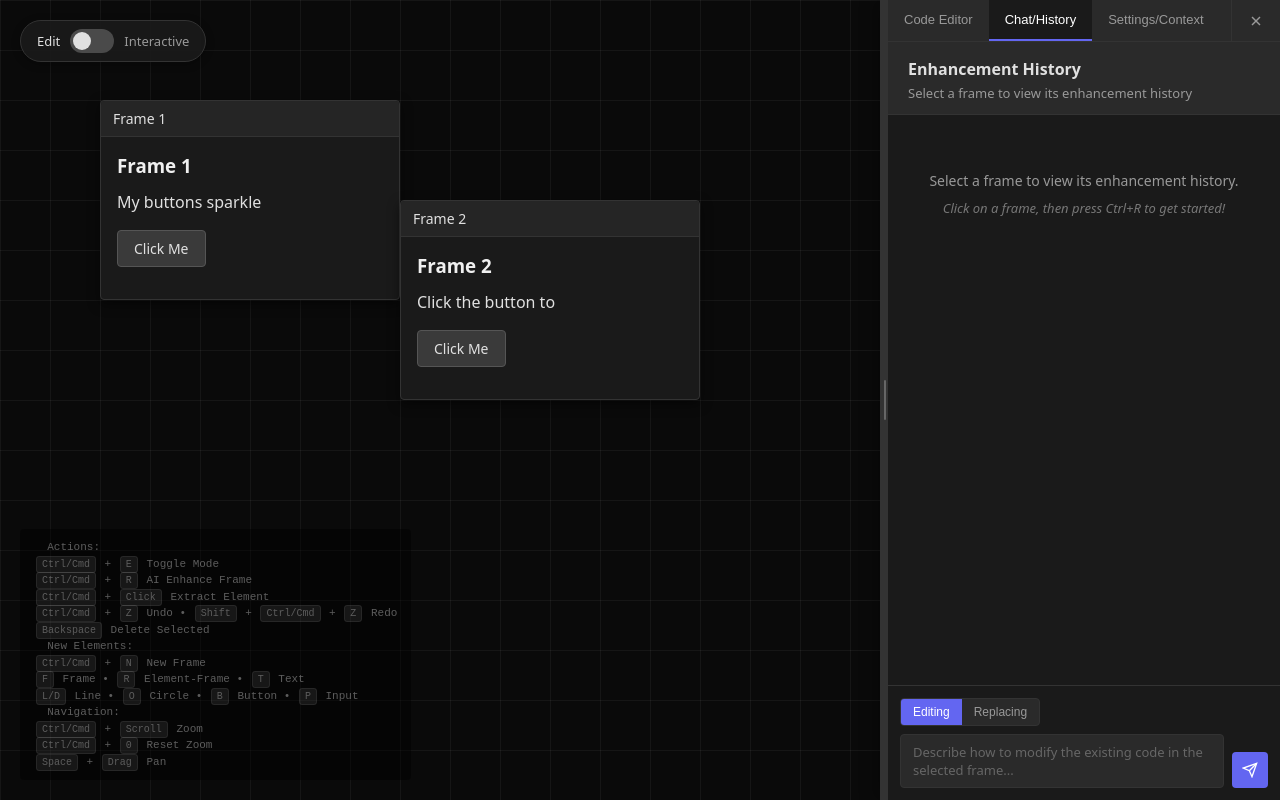
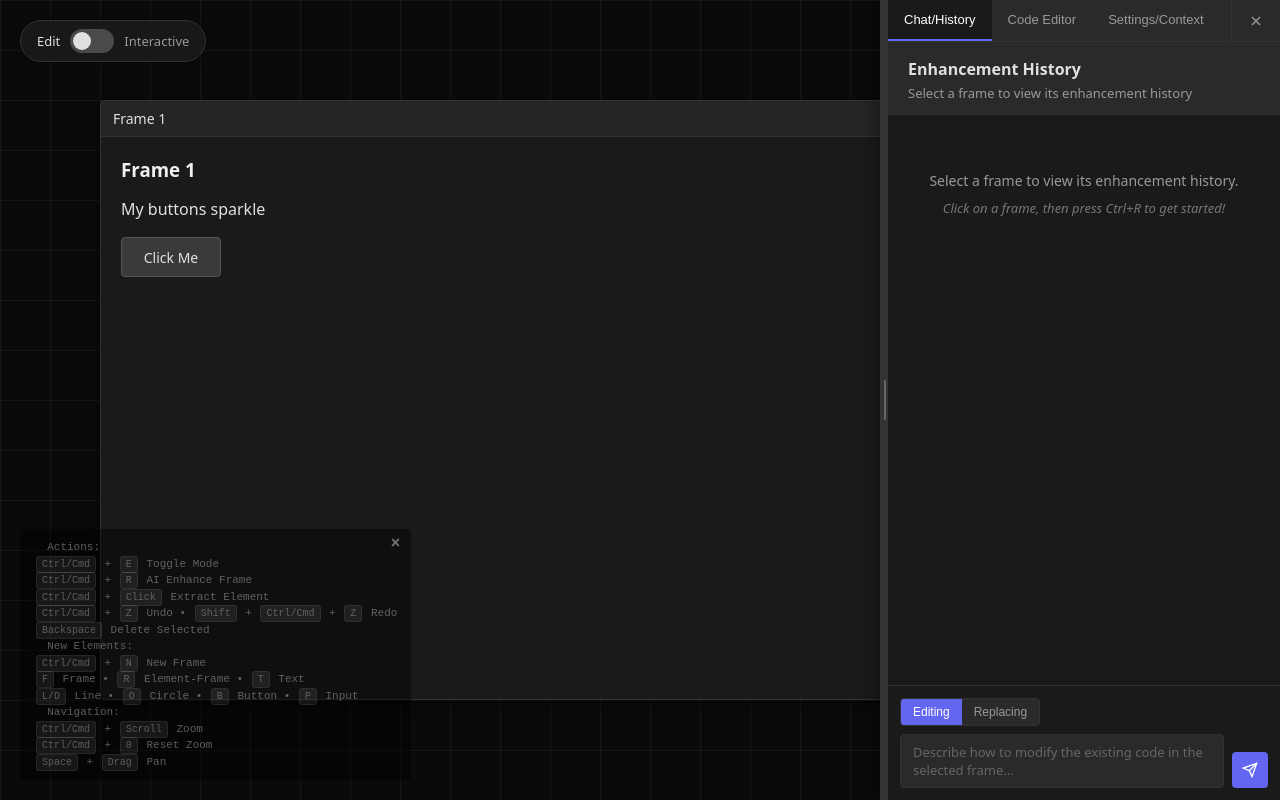
Before and after one commit to TroyRobinson/Canvas-Editor, a plain HTML site: page index.html in a window 1280 px wide. Drawn offline with Linux system fonts and the light colour scheme.

Commit message:
Various Layout Fixes: Side Pane defaults, Click switching, Default Canvas, etc.

```diff
--- a/index.html
+++ b/index.html
@@ -126,6 +126,7 @@
 
     <div id="zoom-indicator"></div>
     <div id="help-text">
+        <button id="help-close-btn" title="Close Help">×</button>
         <p>&nbsp; Actions:</p>
         <kbd>Ctrl/Cmd</kbd> + <kbd>E</kbd> Toggle Mode<br>
         <kbd>Ctrl/Cmd</kbd> + <kbd>R</kbd> AI Enhance Frame<br>
@@ -165,8 +166,8 @@
     <script src="js/llm-prompt.js"></script>
     <script src="js/llm-manager.js"></script>
     <script src="js/right-pane-manager.js"></script>
+    <script src="js/chat-history-tab.js"></script>
     <script src="js/code-editor.js"></script>
-    <script src="js/chat-history-tab.js"></script>
     <script src="js/settings-context-tab.js"></script>
     <script src="js/app.js"></script>
 </body>
--- a/js/app.js
+++ b/js/app.js
@@ -95,9 +95,18 @@ window.addEventListener('load', () => {
         window.canvasMode.createToggleUI();
     }
 
-    // Show Chat/History tab on app load
+    // Show Chat/History tab on app load (behave as if user clicked it)
     if (window.rightPaneManager) {
-        window.rightPaneManager.switchToTab('chat-history');
+        window.rightPaneManager.switchToTab('chat-history', { userInitiated: true });
+    }
+
+    // Setup help close button
+    const helpCloseBtn = document.getElementById('help-close-btn');
+    const helpText = document.getElementById('help-text');
+    if (helpCloseBtn && helpText) {
+        helpCloseBtn.addEventListener('click', () => {
+            helpText.style.display = 'none';
+        });
     }
 
     // Add keyboard shortcut to create new frames
--- a/js/canvas.js
+++ b/js/canvas.js
@@ -5,7 +5,6 @@ let highestZIndex = 1;
 // Create initial frames
 function initializeCanvas() {
     createFrame(100, 100, 'Frame 1');
-    createFrame(400, 200, 'Frame 2');
 
     // Ensure all existing elements have IDs for undo tracking
     setTimeout(() => {
--- a/js/code-editor.js
+++ b/js/code-editor.js
@@ -237,20 +237,14 @@
                 // Switch to HTML mode when selecting an element
                 switchMode('html');
                 setSelectedElement(element);
-                // Only switch to code editor tab if panel is visible and auto-switching is allowed
-                if (window.rightPaneManager.isVisible() && window.rightPaneManager.canAutoSwitch('code-editor')) {
-                    window.rightPaneManager.switchToTab('code-editor');
-                }
+                // Don't auto-switch to code editor tab - let user choose their preferred tab
             }
         } else if (selectedElements.length > 1) {
             // Multiple selection - show combined code or a summary
             // Switch to HTML mode for multiple selection
             switchMode('html');
             setMultipleSelection(selectedElements);
-            // Only switch to code editor tab if panel is visible and auto-switching is allowed
-            if (window.rightPaneManager.isVisible() && window.rightPaneManager.canAutoSwitch('code-editor')) {
-                window.rightPaneManager.switchToTab('code-editor');
-            }
+            // Don't auto-switch to code editor tab - let user choose their preferred tab
         } else {
             // No selection
             clearSelection();
--- a/js/frame.js
+++ b/js/frame.js
@@ -5,8 +5,8 @@ function createFrame(x, y, title) {
     frame.id = `frame-${frameCounter}`;
     frame.style.left = x + 'px';
     frame.style.top = y + 'px';
-    frame.style.width = '300px';
-    frame.style.height = '200px';
+    frame.style.width = '800px';
+    frame.style.height = '600px';
 
     const titleBar = document.createElement('div');
     titleBar.className = 'frame-title';
@@ -18,9 +18,9 @@ function createFrame(x, y, title) {
     // Add initial content
     if (frameCounter === 1) {
         content.innerHTML = `
-            <h3 id="frame-${frameCounter}-heading">Frame ${frameCounter}</h3>
-            <p id="frame-${frameCounter}-text">My buttons sparkle</p>
-            <button id="frame-${frameCounter}-button">
+            <h3 id="frame-${frameCounter}-heading" class="free-floating" style="position: absolute; left: 20px; top: 20px; width: 200px;">Frame ${frameCounter}</h3>
+            <p id="frame-${frameCounter}-text" class="free-floating" style="position: absolute; left: 20px; top: 60px; width: 200px;">My buttons sparkle</p>
+            <button id="frame-${frameCounter}-button" class="free-floating" style="position: absolute; left: 20px; top: 100px; width: 100px; height: 40px;">
                 Click Me
             </button>
             <style>
@@ -99,11 +99,18 @@ function createFrame(x, y, title) {
         window.makeContainerElementsSelectable(content);
     }
 
-    // Make static elements selectable individually
+    // Make static elements selectable individually and setup free-floating elements
     const staticElements = content.querySelectorAll('h3, p, button');
     staticElements.forEach(element => {
         if (window.makeSelectable) {
             window.makeSelectable(element);
+        }
+
+        // If element is free-floating, set it up for dragging
+        if (element.classList.contains('free-floating')) {
+            if (window.setupFreeFloatingElement) {
+                window.setupFreeFloatingElement(element);
+            }
         }
     });
 
@@ -155,10 +162,17 @@ window.setupFrame = function(frame) {
             window.makeContainerElementsSelectable(content);
         }
 
-        // Make static elements selectable individually
+        // Make static elements selectable individually and setup free-floating elements
         content.querySelectorAll('h3, p, button').forEach(element => {
             if (window.makeSelectable) {
                 window.makeSelectable(element);
+            }
+
+            // If element is free-floating, set it up for dragging
+            if (element.classList.contains('free-floating')) {
+                if (window.setupFreeFloatingElement) {
+                    window.setupFreeFloatingElement(element);
+                }
             }
         });
     }
--- a/js/marquee-selection.js
+++ b/js/marquee-selection.js
@@ -267,10 +267,6 @@ function initializeMarqueeSelection() {
                 window.clearSelection();
             }
 
-            // Show CSS editor only when clicking empty canvas
-            if (marqueeStartElement === canvas && window.codeEditor && window.codeEditor.showCSSEditor) {
-                window.codeEditor.showCSSEditor();
-            }
         }
 
         // Reset marquee state
--- a/styles.css
+++ b/styles.css
@@ -303,6 +303,30 @@ body.shift-selecting {
 
 #help-text:hover {
     opacity: 1;
+}
+
+#help-close-btn {
+    position: absolute;
+    top: 4px;
+    right: 6px;
+    background: transparent;
+    border: none;
+    color: #999;
+    font-size: 16px;
+    font-weight: bold;
+    cursor: pointer;
+    width: 20px;
+    height: 20px;
+    display: flex;
+    align-items: center;
+    justify-content: center;
+    border-radius: 2px;
+    transition: all 0.2s;
+}
+
+#help-close-btn:hover {
+    background: rgba(255, 255, 255, 0.1);
+    color: #e0e0e0;
 }
 
 #help-text kbd {
```
